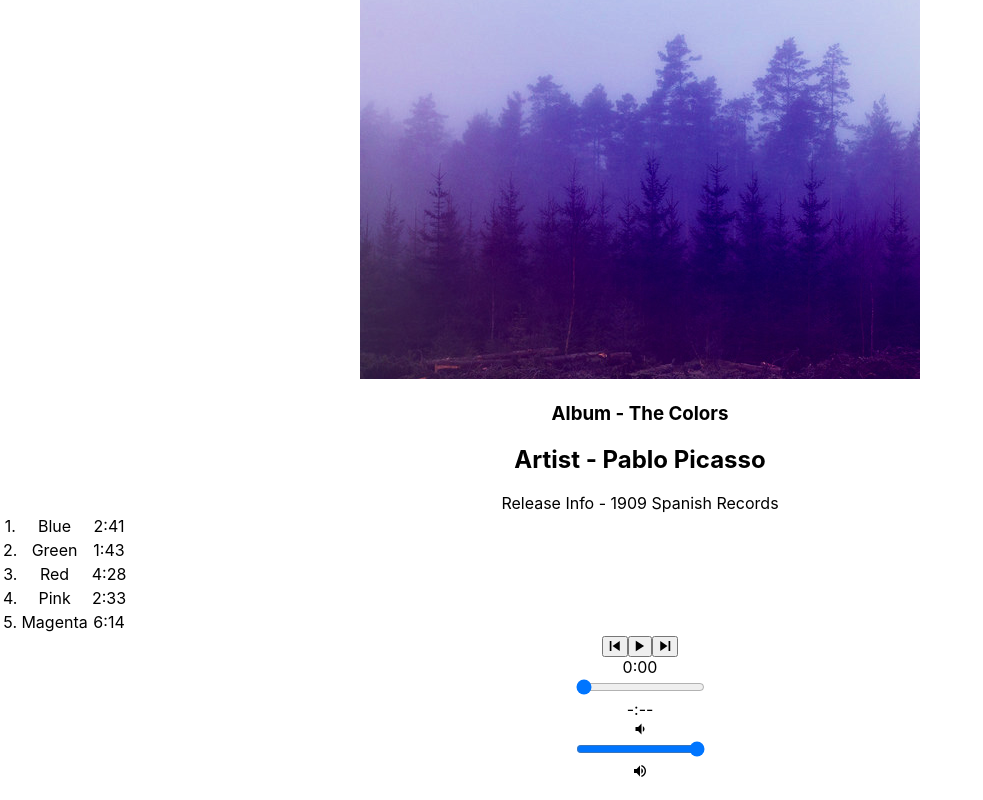
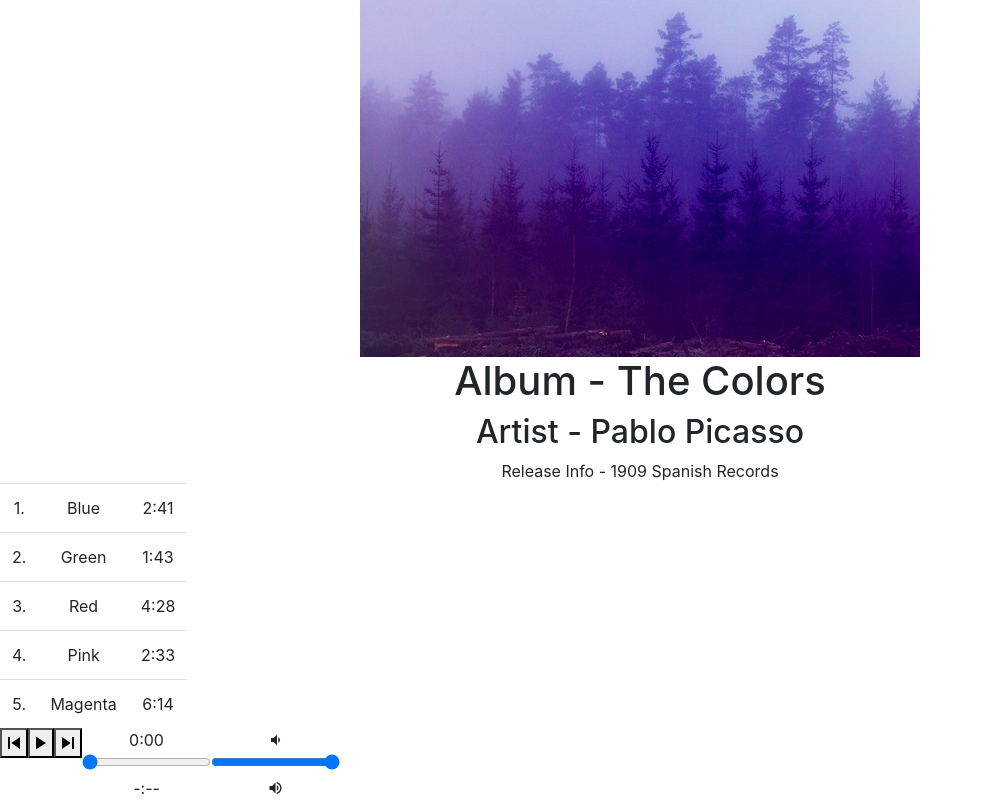
Before and after one commit to mrhxs/bloc-jams-react, a React (Create React App) app: page /album/the-colors in a window 1280 px wide. Shown: the part 283-1083 px from the top of the page, without its empty margins (0-983 px from the left). Built offline with nearby package versions, Linux system fonts and the light colour scheme.

Commit message:
wip adding bootstrap

```diff
--- a/public/index.html
+++ b/public/index.html
@@ -6,6 +6,7 @@
     <meta name="viewport" content="width=device-width, initial-scale=1" />
     <meta name="theme-color" content="#000000" />
     <link rel="stylesheet" type="text/css" href="https://unpkg.com/ionicons@4.5.5/dist/css/ionicons.min.css" />
+    <link rel="stylesheet" href="https://stackpath.bootstrapcdn.com/bootstrap/4.3.1/css/bootstrap.min.css" integrity="sha384-ggOyR0iXCbMQv3Xipma34MD+dH/1fQ784/j6cY/iJTQUOhcWr7x9JvoRxT2MZw1T" crossorigin="anonymous">
 
     <!--
       manifest.json provides metadata used when your web app is installed on a
--- a/src/components/Album.js
+++ b/src/components/Album.js
@@ -162,7 +162,7 @@
               {
                 this.state.album.songs.map((song, index, array) => (
                 <tr
-                  className="song"
+                  className="song table"
                   key={index}
                   onClick={() => this.handleSongClick(song)}
                   onMouseEnter={() => this.hoverOn(index + 1)}
--- a/src/components/PlayBar.js
+++ b/src/components/PlayBar.js
@@ -3,7 +3,7 @@
 class PlayBar extends React.Component {
     render() {
        return (
-        <section className="player-bar">
+        <section className="player-bar media">
             <section id="buttons">
                 <button id="previous" onClick={this.props.handlePrevClick}>
                     <span className="ion-md-skip-backward"></span>
@@ -28,7 +28,7 @@
                     />
                     <div className="total-time">{this.props.duration}</div>
                 </section>
-                <section id="volume-control">
+                <section id="volume-control" >
                     <div className="icon ion-md-volume-low"></div>
                     <input
                         type="range"
```
Also changed, not shown: src/App.js (+4 -4 lines).
